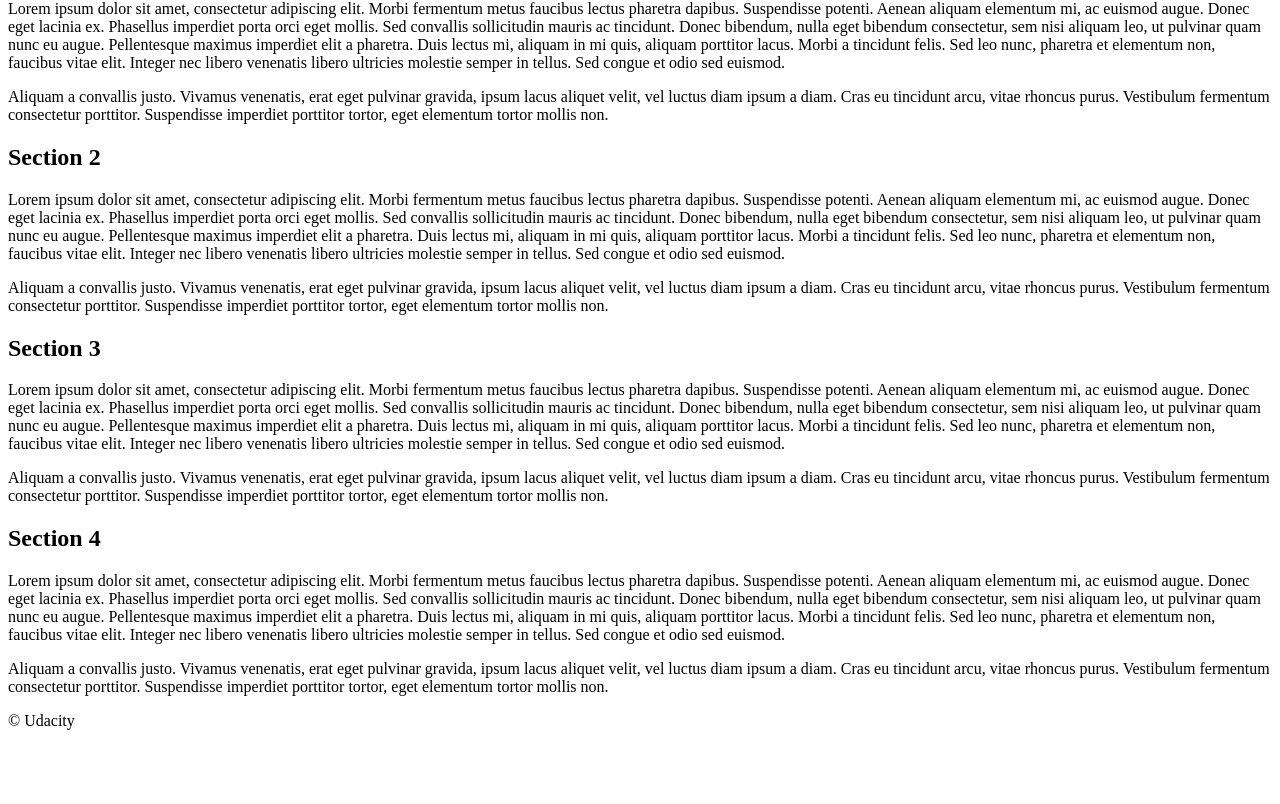
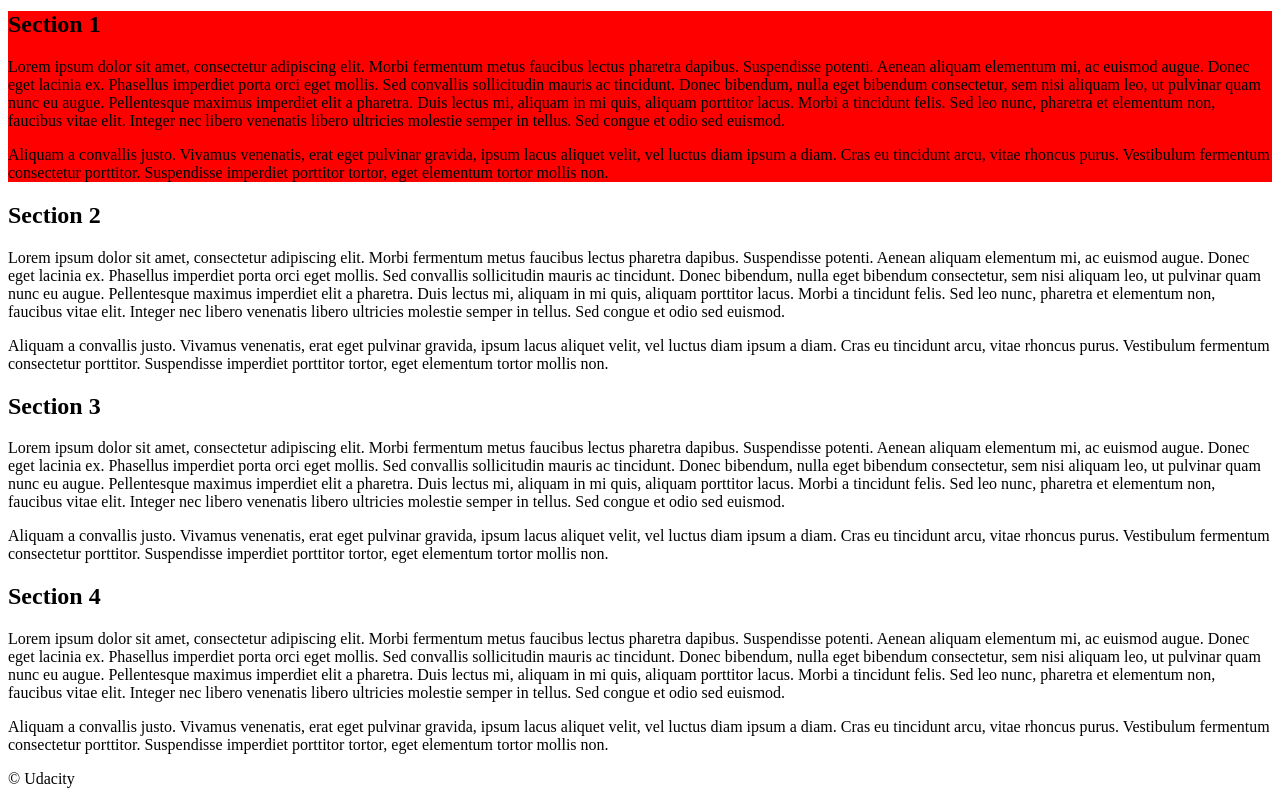
Before and after one commit to Elsha3er117/Udacity_landing_page, a plain HTML site: page index.html in a window 1280 px wide. Shown: the part 127-931 px from the top of the page. Before the commit the page ends 873 px from the top, so only its background shows below. Drawn offline with Linux system fonts and the light colour scheme.

Commit message:
Update index.html

```diff
--- a/index.html
+++ b/index.html
@@ -1,7 +1,7 @@
 <!DOCTYPE html>
 <html lang="en">
 <head>
- <link rel="stylesheet" type="text/css" href="Css/styles.css">
+ <link rel="stylesheet" type="text/css" href="css/styles.css">
     <meta charset="UTF-8">
     <meta name="viewport" content="width=device-width, initial-scale=1.0">
     <meta http-equiv="X-UA-Compatible" content="ie=edge">
@@ -64,7 +64,6 @@
     <footer class="page__footer">
         <p>&copy Udacity</p>
     </footer>
-    <script>
-    </script>
+<script src="js/app.js"></script>
 </body>
 </html>
```
